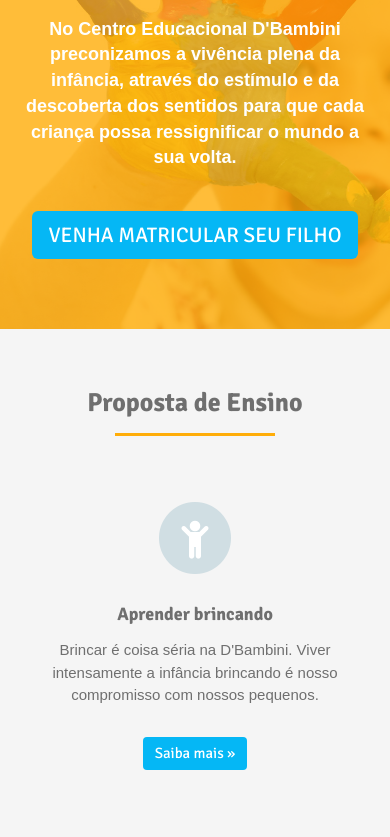
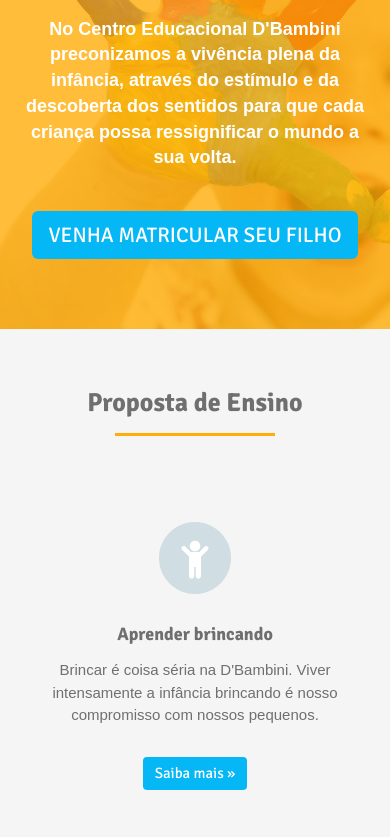
Before and after one commit to alvarorosa/alvarorosa.github.io, a plain HTML site: page index.html in a window 390 px wide. Shown: the part 228-1065 px from the top of the page. Drawn offline with nearby package versions, Linux system fonts and the light colour scheme; a script that the page names is missing; a web font is replaced by a local one.

Commit message:
v20
mobile

```diff
--- a/css/custom.css
+++ b/css/custom.css
@@ -606,8 +606,6 @@
 		padding: 0;
 	}
 
-
-
 	.homepage p{
 		font-size: 15px;
 	}
@@ -631,4 +629,14 @@
 	/*padding-top: 3px;*/
 	}
 
+
+	#proposta-ensino .col-md-4 {
+		/*border-bottom: 1px solid #e8e8e8;*/
+		padding: 40px 15px 30px 15px;
+	}
+
+
+
+
+
 }
```
